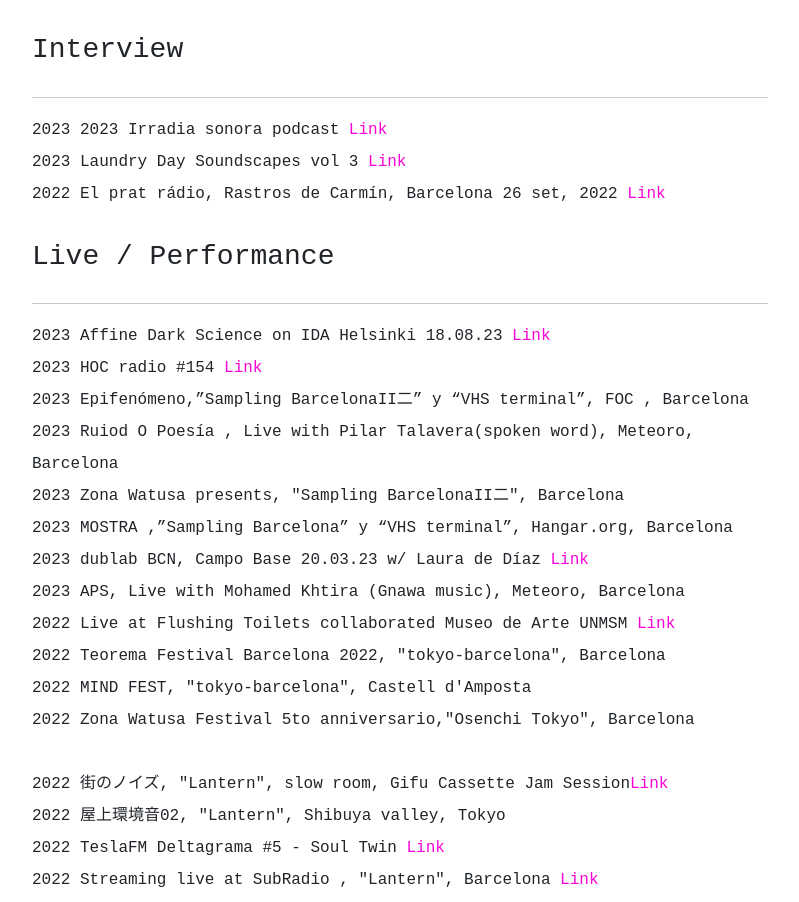
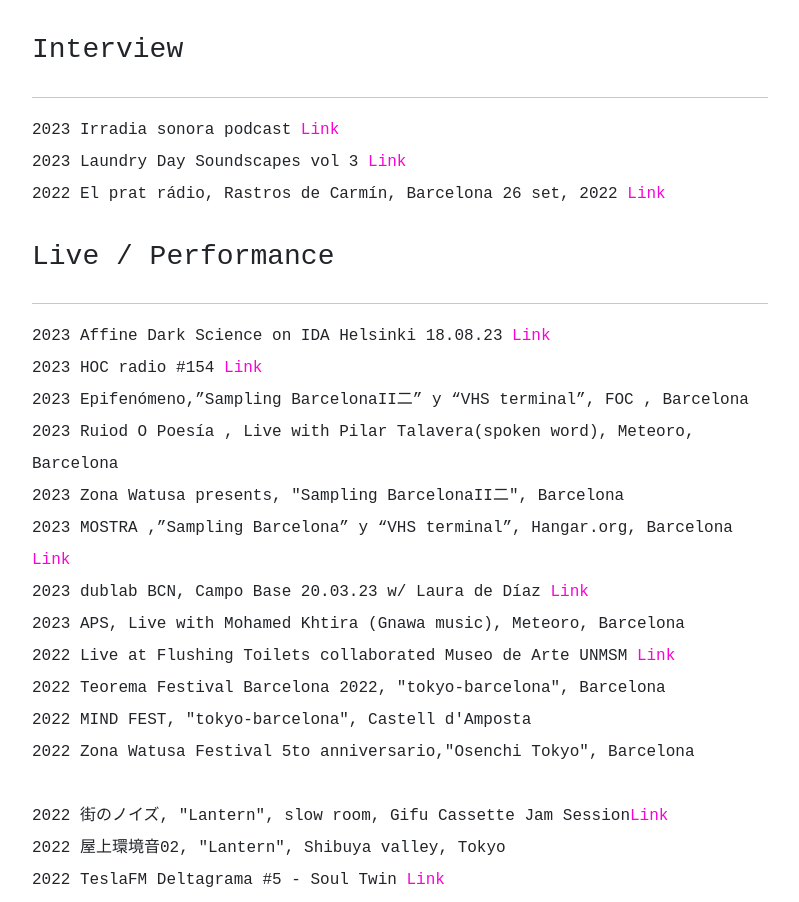
Before and after one commit to yusuke85/kazumi_hp, a React (Create React App) app: page /Bio in a window 1280 px wide. Shown: the part 1503-2405 px from the top of the page, without its empty margins (240-1039 px from the left). Built offline with nearby package versions, Linux system fonts and the light colour scheme; no server answers.

Commit message:
bio interview,performance changed 2

```diff
--- a/src/Component/Bio.js
+++ b/src/Component/Bio.js
@@ -49,7 +49,7 @@
           <h3>Interview</h3>
           <hr />
           <p className="text-center">
-            2023 2023 Irradia sonora podcast{" "}
+            2023 Irradia sonora podcast{" "}
             <a
               href="https://open.spotify.com/episode/1sySWHnCcLCLlOfxKT6va2?si=e085d853a9a546b8
 "
@@ -108,7 +108,13 @@
             2023 Zona Watusa presents, "Sampling BarcelonaII二", Barcelona
             <br />
             2023 MOSTRA ,”Sampling Barcelona” y “VHS terminal”, Hangar.org,
-            Barcelona
+            Barcelona{" "}
+            <a
+              href="https://soundcloud.com/mostrabcn/kazumi-sakoda-live-mostra-2023?si=c1fe94e2a9ca456ba1cfd5716536cad0&utm_source=clipboard&utm_medium=text&utm_campaign=social_sharing"
+              target="blank"
+            >
+              Link
+            </a>
             <br />
             2023 dublab BCN, Campo Base 20.03.23 w/ Laura de Díaz{" "}
             <a
```
